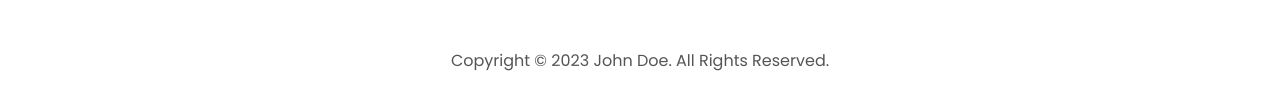
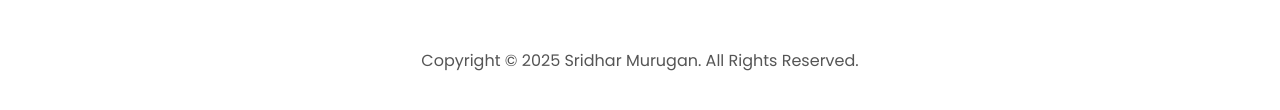
Before and after one commit to SridharM443/MyPortfolio, a plain HTML site: page index.html in a window 1280 px wide. Shown: the part 4373-4483 px from the top of the page. Drawn offline with Linux system fonts and the light colour scheme.

Commit message:
Update index.html

```diff
--- a/index.html
+++ b/index.html
@@ -392,7 +392,7 @@
           </ul>
         </div>
       </nav>
-      <p>Copyright &#169; 2023 John Doe. All Rights Reserved.</p>
+      <p>Copyright &#169; 2025 Sridhar Murugan. All Rights Reserved.</p>
     </footer>
     <script src="script.js"></script>
   </body>
```
